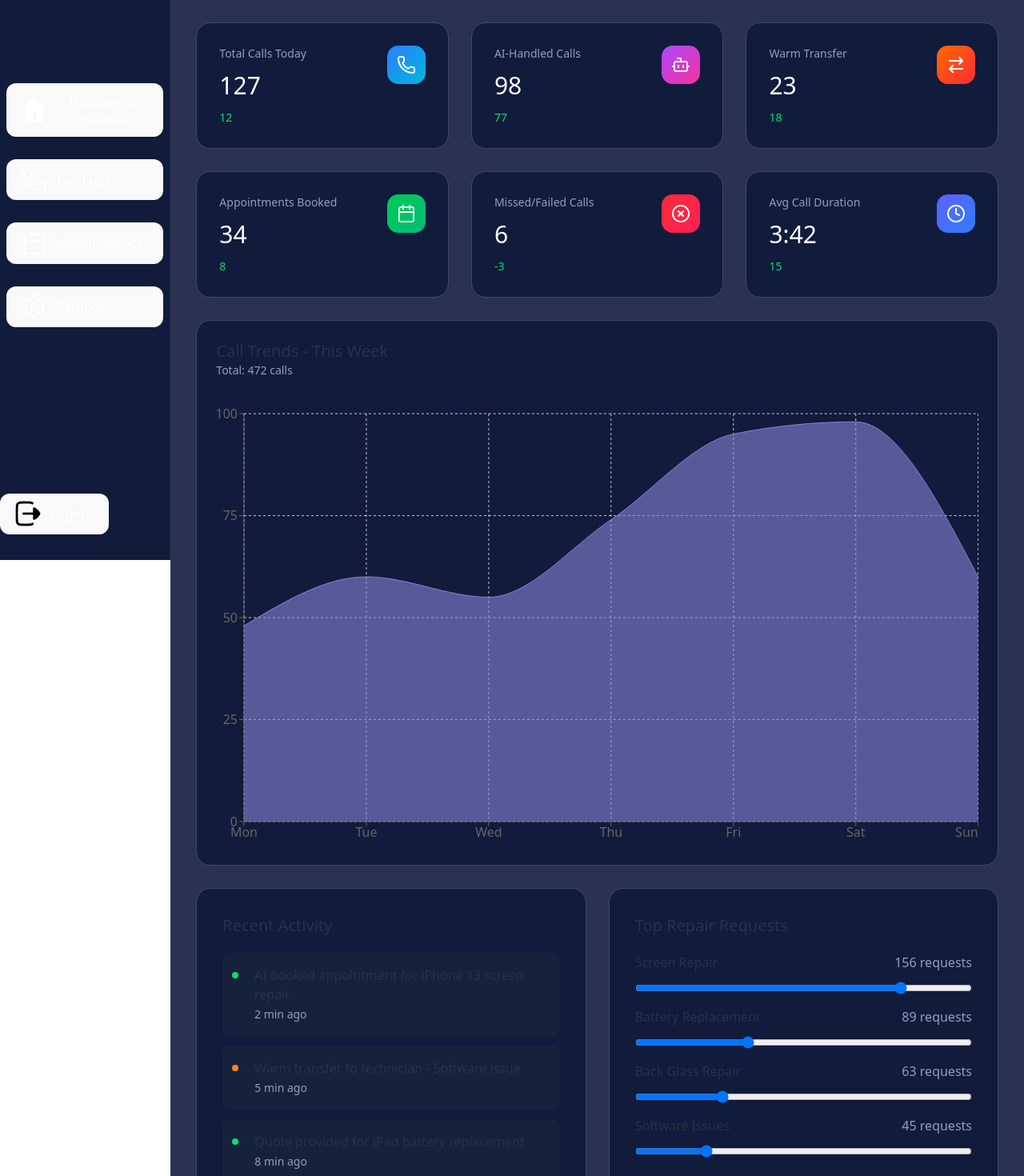
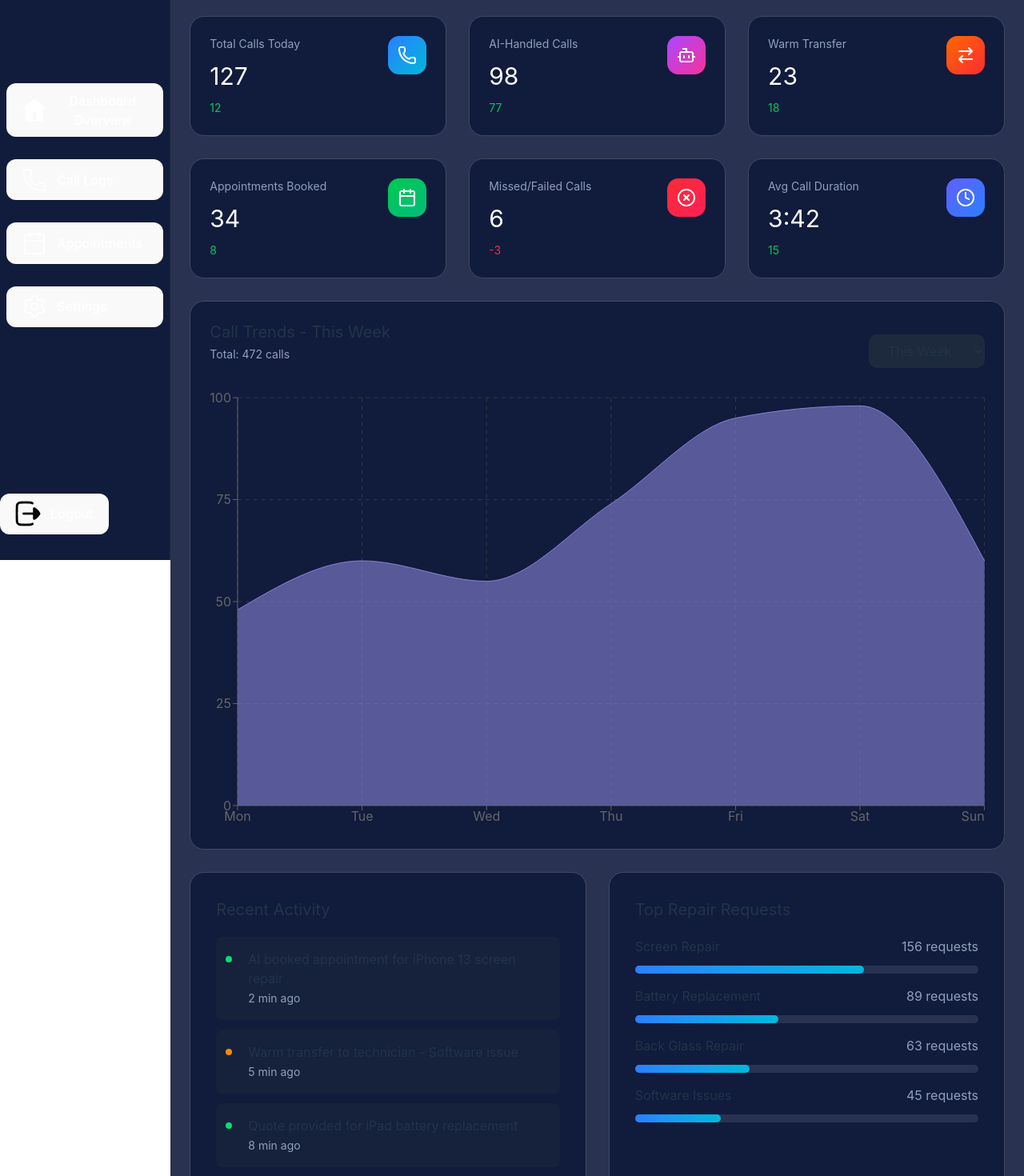
Before and after one commit to Mehedi107/job_task_fai, a React (Vite) app: page / in a window 1280 px wide. Shown: the part 100-1570 px from the top of the page at 80% size. Built offline with nearby package versions, Linux system fonts and the light colour scheme.

Commit message:
polished overview section

```diff
--- a/src/components/Header.tsx
+++ b/src/components/Header.tsx
@@ -6,7 +6,7 @@ export default function Header({activeTab}: {activeTab: string | number}) {
   const [title] = menuItems.filter(item => item.id === activeTab)
 
   return <header id="header" className="h-24 border-b border-slate-800 flex items-center px-8 justify-between">
-          <p>{title.label}</p>
+          <p className='text-3xl'>{title.label}</p>
           <div className='flex items-center gap-10'>
             <img src={notificationIcon} alt="notification icon" className='w-8 h-8 block' />
             <img src={avatar} alt="user image" className='w-20 h-20 block'/>
--- a/src/components/MainContent.tsx
+++ b/src/components/MainContent.tsx
@@ -17,7 +17,7 @@ export default function MainContent({activeTab}: {activeTab: string | number}) {
 
     const Component = tabComponents[menuItem.id] || null
 
-  return <main id="main" className="p-8 flex-1 bg-secondary">
+  return <main id="main" className="p-6 flex-1 bg-secondary">
           {Component && <Component />}
         </main>
 }
--- a/src/components/Overview.tsx
+++ b/src/components/Overview.tsx
@@ -11,11 +11,11 @@ export default function Overview() {
     <div className="grid grid-cols-12 gap-7">
       {/* cards */}
       {overviewData.data.map(d => (
-        <div key={d.label} className="card bg-primary col-span-4 border border-border rounded-2xl p-7 flex gap-5 justify-between">
+        <div key={d.label} className="card bg-primary col-span-4 border border-border rounded-2xl p-6 flex gap-5 justify-between">
         <div className="card-text flex flex-col gap-3">
           <p className="text-sm text-[#90A1B9]">{d.label}</p>
           <p className="text-3xl text-white">{d.value}</p>
-          <p className="text-sm text-[#05DF72]">{d.percentage}</p>
+          <p className={`text-sm ${d.percentage > 0 ? 'text-green-500': 'text-red-500'}`}>{d.percentage}</p>
         </div>
         <div className="card-icon">
           <img src={d.icon} alt="" />
@@ -25,8 +25,18 @@ export default function Overview() {
 
       {/* Chart */}
       <div className='p-6 rounded-2xl border border-border col-span-12 bg-primary'>
-        <h3 className='text-xl'>Call Trends - This Week</h3>
-        <p className='text-sm text-[#90A1B9] mb-6'>Total: 472 calls</p>
+        <div className='flex justify-between items-center'>
+          <div>
+            <h3 className='text-xl mb-1'>Call Trends - This Week</h3>
+            <p className='text-sm text-[#90A1B9] mb-6'>Total: 472 calls</p>
+          </div>
+          <select className='bg-[#1D293D] rounded-lg px-5 py-2.5' name="" id="">
+            <option value="">This Week</option>
+            <option value="">This Month</option>
+            <option value="">This Year</option>
+          </select>
+        </div>
+
         <SimpleAreaChart></SimpleAreaChart>
       </div>
 
@@ -75,29 +85,38 @@ export default function Overview() {
         <h3 className='text-xl mb-5'>Top Repair Requests</h3>
         {/* range card container */}
         <div className='flex flex-col gap-4'>
+
           {/* range card */}
           <div className='grid grid-cols-12 gap-y-3'>
             <span className='col-span-6 inline-block'>Screen Repair</span>
             <span className='col-span-6 inline-block justify-self-end text-tertiary'>156 requests</span>
-            <input className='range-hidden-thumb col-span-12 disabled' value={80} type="range"></input>
+            <div className='h-2.5 bg-secondary col-span-12 rounded-2xl'>
+              <div className='h-2.5 w-2/3 bg-linear-to-r from-[#2B7FFF] to-[#00B8DB] rounded-2xl'></div>
+            </div>
           </div>
           {/* range card */}
           <div className='grid grid-cols-12 gap-y-3'>
             <span className='col-span-6 inline-block'>Battery Replacement</span>
             <span className='col-span-6 inline-block justify-self-end text-tertiary'>89 requests</span>
-            <input className='range-hidden-thumb col-span-12 disabled' value={33} type="range"></input>
+            <div className='h-2.5 bg-secondary col-span-12 rounded-2xl'>
+              <div className='h-2.5 w-5/12 bg-linear-to-r from-[#2B7FFF] to-[#00B8DB] rounded-2xl'></div>
+            </div>
           </div>
           {/* range card */}
           <div className='grid grid-cols-12 gap-y-3'>
             <span className='col-span-6 inline-block'>Back Glass Repair</span>
             <span className='col-span-6 inline-block justify-self-end text-tertiary'>63 requests</span>
-            <input className='range-hidden-thumb col-span-12 disabled' value={25} type="range"></input>
+            <div className='h-2.5 bg-secondary col-span-12 rounded-2xl'>
+              <div className='h-2.5 w-4/12 bg-linear-to-r from-[#2B7FFF] to-[#00B8DB] rounded-2xl'></div>
+            </div>
           </div>
           {/* range card */}
           <div className='grid grid-cols-12 gap-y-3'>
             <span className='col-span-6 inline-block'>Software Issues</span>
             <span className='col-span-6 inline-block justify-self-end text-tertiary'>45 requests</span>
-            <input className='range-hidden-thumb col-span-12 disabled' value={20} type="range"></input>
+            <div className='h-2.5 bg-secondary col-span-12 rounded-2xl'>
+              <div className='h-2.5 w-3/12 bg-linear-to-r from-[#2B7FFF] to-[#00B8DB] rounded-2xl'></div>
+            </div>
           </div>
         </div>
       </div>
--- a/src/components/Sidebar.tsx
+++ b/src/components/Sidebar.tsx
@@ -15,7 +15,7 @@ export default function Sidebar({activeTab, setActiveTab }) {
       <div className='px-2 py-4 flex flex-col gap-7'>
         {menuItems.map(item => (
           <button key={item.id} onClick={() => setActiveTab(item.id)} className={cn(
-              "flex items-center gap-3 px-1 py-2 rounded-3xl bg-amber-400 hover:bg-secondary",
+              "flex items-center gap-3 px-1 py-2 rounded-3xl hover:bg-secondary border-none",
               activeTab === item.id
                 ? "bg-secondary"
                 : "bg-primary"
--- a/src/components/SimpleAreaChart.tsx
+++ b/src/components/SimpleAreaChart.tsx
@@ -60,7 +60,7 @@ export const SimpleAreaChart = () => {
         bottom: 0,
       }}
     >
-      <CartesianGrid strokeDasharray="3 3" />
+      <CartesianGrid strokeDasharray="5 5" stroke="#343a40" />
       <XAxis dataKey="name" />
       <YAxis width="auto" />
       <Tooltip />
--- a/src/data/dashboardData.ts
+++ b/src/data/dashboardData.ts
@@ -15,28 +15,28 @@ export const dashboardData = [
       {
         label: 'Total Calls Today',
         value: '127',
-        percentage: 12,
+        percentage: +12,
         trend: 'up',
         icon: icon1
       },
       {
         label: 'AI-Handled Calls',
         value: '98',
-        percentage: 77,
+        percentage: +77,
         trend: 'up',
         icon: icon2
       },
       {
         label: 'Warm Transfer',
         value: '23',
-        percentage: 18,
+        percentage: +18,
         trend: 'up',
         icon: icon3
       },
       {
         label: 'Appointments Booked',
         value: '34',
-        percentage: 8,
+        percentage: +8,
         trend: 'up',
         icon: icon4
       },
@@ -50,7 +50,7 @@ export const dashboardData = [
       {
         label: 'Avg Call Duration',
         value: '3:42',
-        percentage: 15,
+        percentage: +15,
         trend: 'up',
         icon: icon6
       }
--- a/src/index.css
+++ b/src/index.css
@@ -1,5 +1,5 @@
 :root {
-  font-family: system-ui, Avenir, Helvetica, Arial, sans-serif;
+  font-family: inter, system-ui, Avenir, Helvetica, Arial, sans-serif;
   line-height: 1.5;
   font-weight: 400;
 
```
